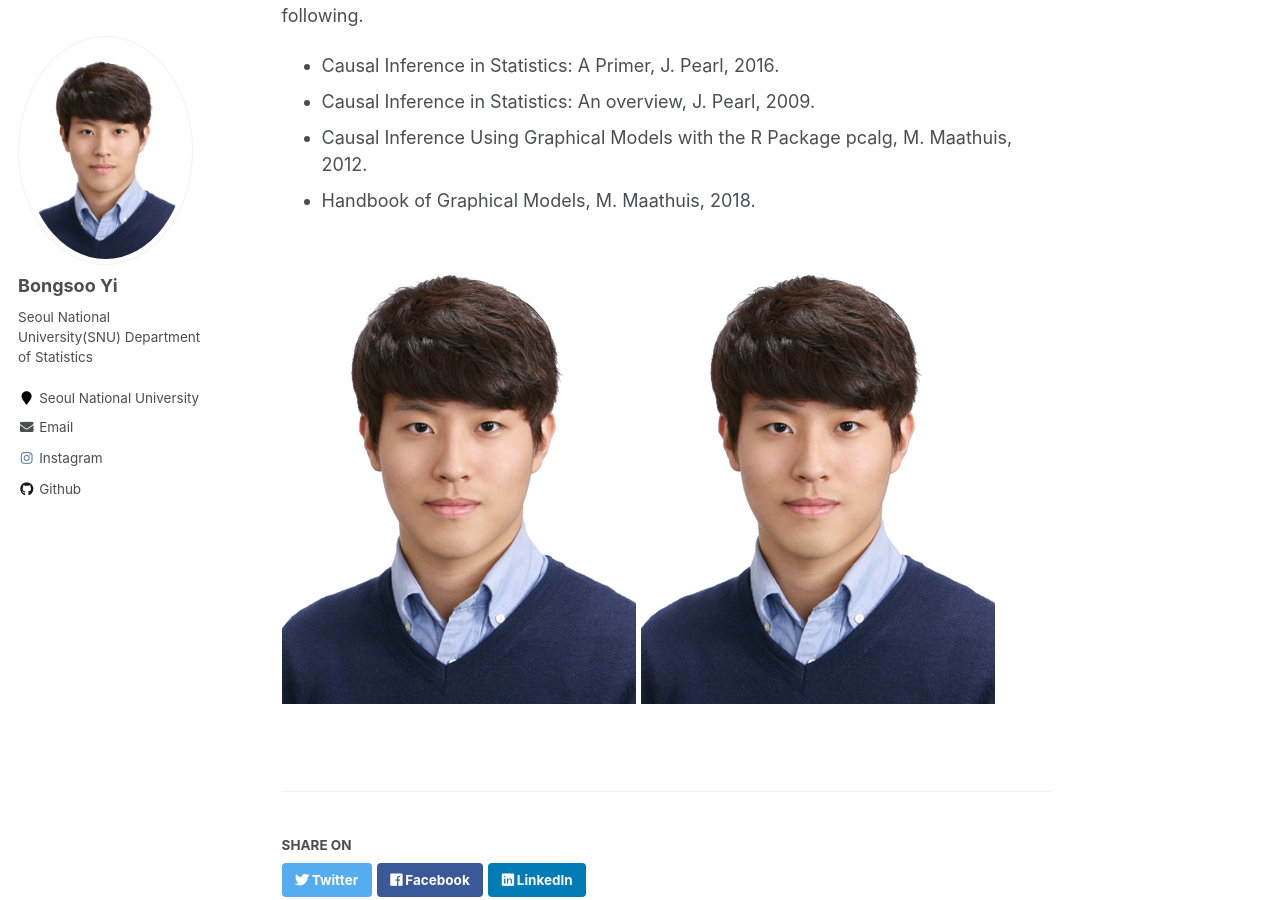
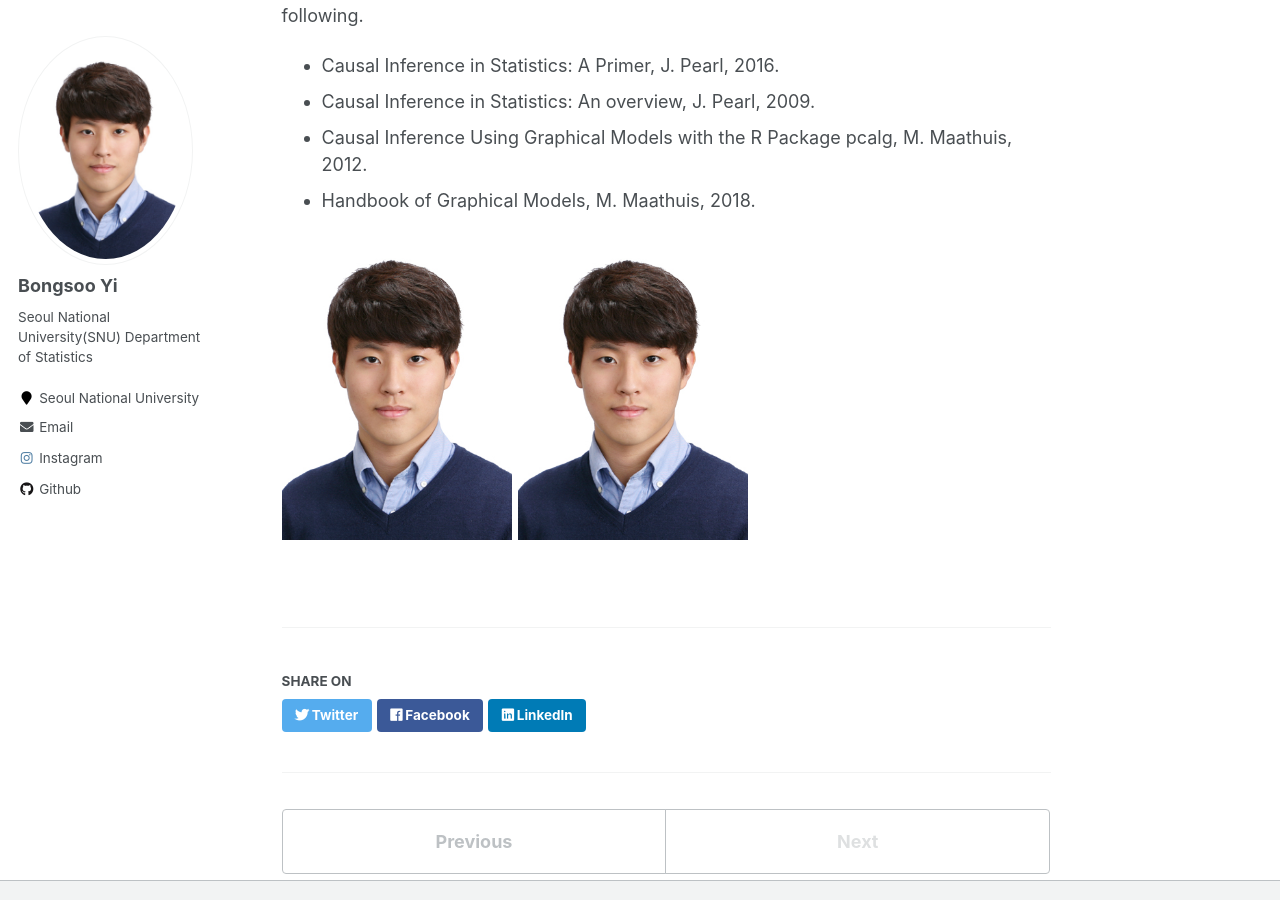
Before and after one commit to austinyi/austinyi.github.io, a Jekyll site: the page built from _talks/2019-07-12-talk-2.md, in a window 1280 px wide and 900 px high, scrolled down 317 px. Built offline with Jekyll 4.4.1, drawn with Linux system fonts in a browser that asks for light colours.

Commit message:
Update 2019-07-12-talk-2.md

```diff
--- a/_talks/2019-07-12-talk-2.md
+++ b/_talks/2019-07-12-talk-2.md
@@ -15,5 +15,5 @@ There are several textbooks and references that I used to study this subject, wh
 * Causal Inference Using Graphical Models with the R Package pcalg, M. Maathuis, 2012.
 * Handbook of Graphical Models, M. Maathuis, 2018.
 
-![Primer](http://austinyi.github.io/images/bong.jpeg)
-![Graphical Models](http://austinyi.github.io/images/bong.jpeg)
+![Primer](http://austinyi.github.io/images/bong.jpeg){: width="30%" height="30%"}
+![Graphical Models](http://austinyi.github.io/images/bong.jpeg){: width="30%" height="30%"}
```
